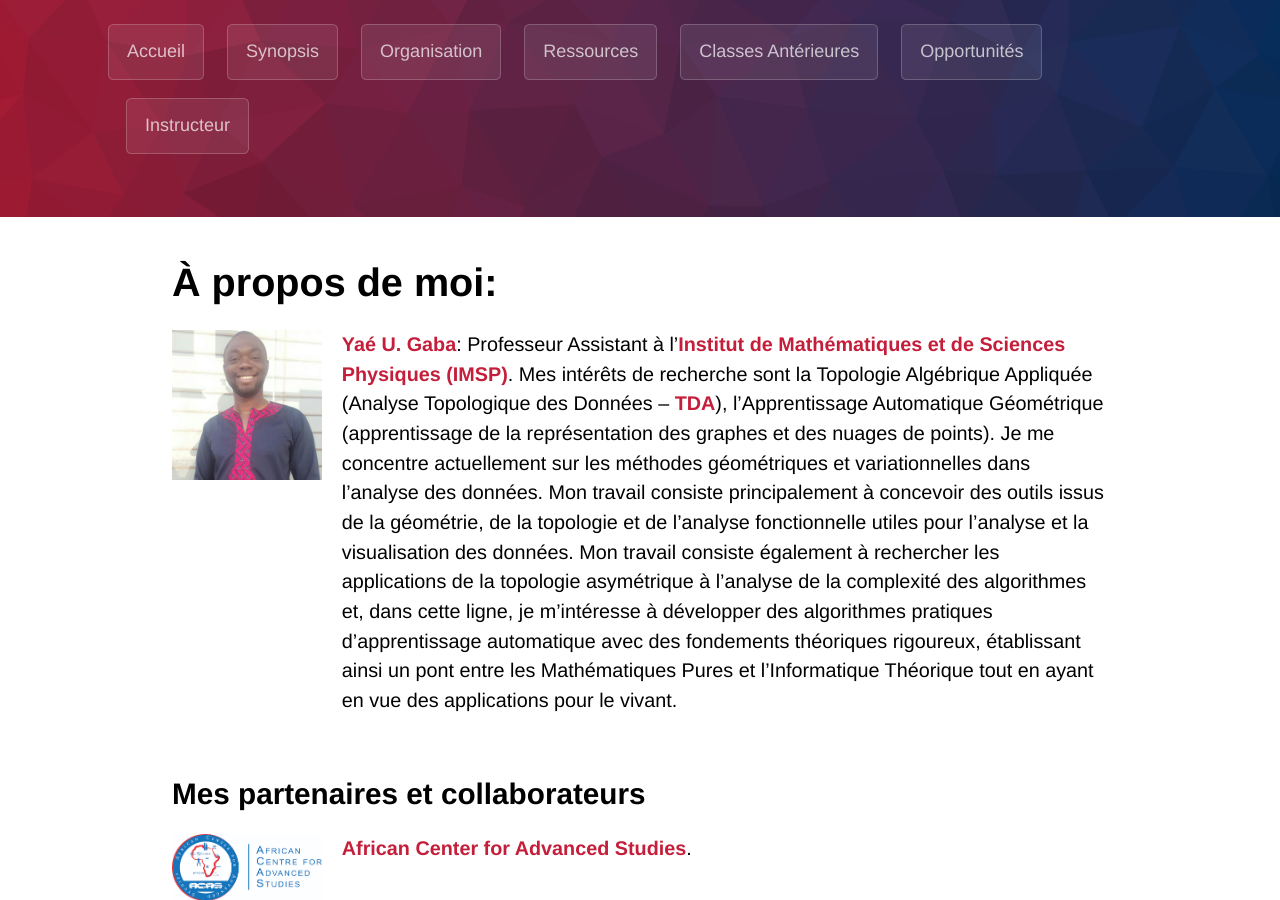
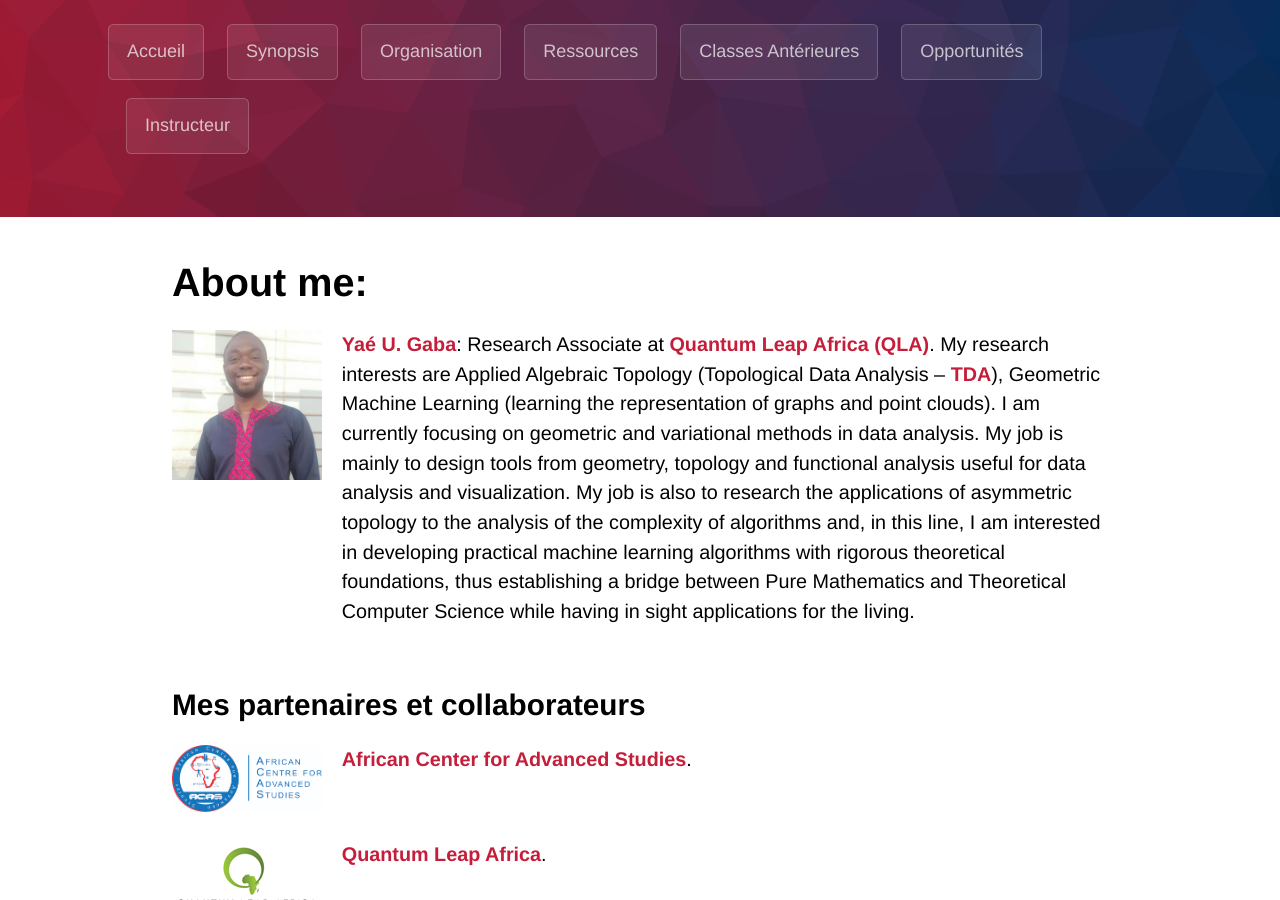
Before and after one commit to WoComtoQC/wocomtoqc.github.io, a Jekyll site: the page built from instructeur.md, in a window 1280 px wide and 900 px high, scrolled down 233 px. Built offline with Jekyll 4.4.1, drawn with Linux system fonts in a browser that asks for light colours; some web fonts are replaced; our own code applies the rules of GitHub Pages for plain Markdown files.

Commit message:
Update instructeur.md

```diff
--- a/instructeur.md
+++ b/instructeur.md
@@ -3,18 +3,18 @@ layout: default
 ---
 
 
-# À propos de moi:
+# About me:
 
 
 <div class='orgWrapper'>
 <img align="left" src="assets/images/Yae.jpg" alt="Yaé Ulrich Gaba" width="150">
 <div class='bioWrapper'>
-[**Yaé U. Gaba**](https://www.linkedin.com/in/gabayae): Professeur Assistant à l'[**Institut de Mathématiques et de Sciences Physiques (IMSP)**](http://imsp-benin.com/home/).
-Mes intérêts de recherche sont la Topologie Algébrique Appliquée (Analyse Topologique des Données -- [**TDA**](https://en.wikipedia.org/wiki/Topological_data_analysis)),
-l'Apprentissage Automatique Géométrique (apprentissage de la représentation des graphes et des nuages de points). Je me concentre actuellement sur les méthodes géométriques et variationnelles dans l'analyse des données.
-Mon travail consiste principalement à concevoir des outils issus de la géométrie, de la topologie et de l'analyse fonctionnelle utiles pour l'analyse et la visualisation des données. Mon travail consiste également à rechercher les applications de la topologie asymétrique
-à l'analyse de la complexité des algorithmes et, dans cette ligne, je m'intéresse à développer des algorithmes pratiques d'apprentissage automatique avec des fondements théoriques rigoureux, établissant ainsi un pont entre les Mathématiques Pures et l'Informatique Théorique tout en ayant en vue
-des applications pour le vivant.
+[**Yaé U. Gaba**](https://www.linkedin.com/in/gabayae): Research Associate at [**Quantum Leap Africa (QLA)**](https://quantumleapafrica.org/).
+My research interests are Applied Algebraic Topology (Topological Data Analysis -- [**TDA**](https://en.wikipedia.org/wiki/Topological_data_analysis)),
+Geometric Machine Learning (learning the representation of graphs and point clouds). I am currently focusing on geometric and variational methods in data analysis.
+My job is mainly to design tools from geometry, topology and functional analysis useful for data analysis and visualization. My job is also to research the applications of asymmetric topology
+to the analysis of the complexity of algorithms and, in this line, I am interested in developing practical machine learning algorithms with rigorous theoretical foundations, thus establishing a bridge between Pure Mathematics and Theoretical Computer Science while having in sight
+applications for the living.
 </div>
 </div>
 
```
